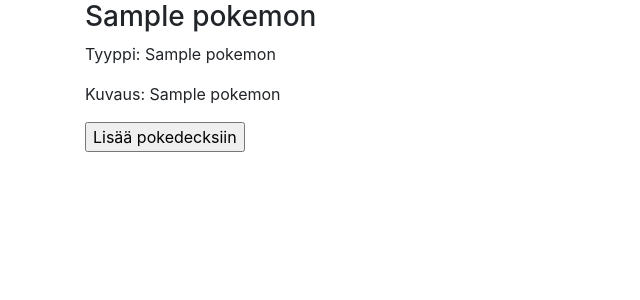
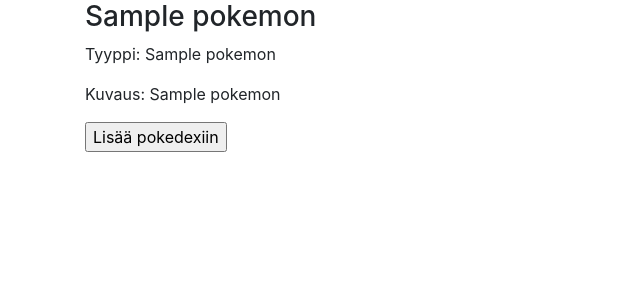
Before and after one commit to brontto/Monnikanta, a Flask app: template templates/pokemon.html in a window 1280 px wide. Shown: the part 56-356 px from the top of the page, without its empty margins (0-640 px from the left). Run offline with Flask 2, Linux system fonts and the light colour scheme; the visitor is signed in with stand-in values (Sample User, id 1); the template is opened without the code that fills it: most values are stand-ins (such as "Sample title", 1, 10 or a date in 2020); some libraries are stand-ins or nearby versions.

Commit message:
kirjotusvirheitä lisää

```diff
--- a/templates/pokemon.html
+++ b/templates/pokemon.html
@@ -38,7 +38,7 @@
             {% if session.username %}
             <form action="/profile" method="POST">
                 <input type="hidden" name="id" value="{{ pokemon[0] }}">
-                <input type="submit" value="Lisää pokedecksiin">
+                <input type="submit" value="Lisää pokedexiin">
             </form>
             {% endif %}
         </div>
```
